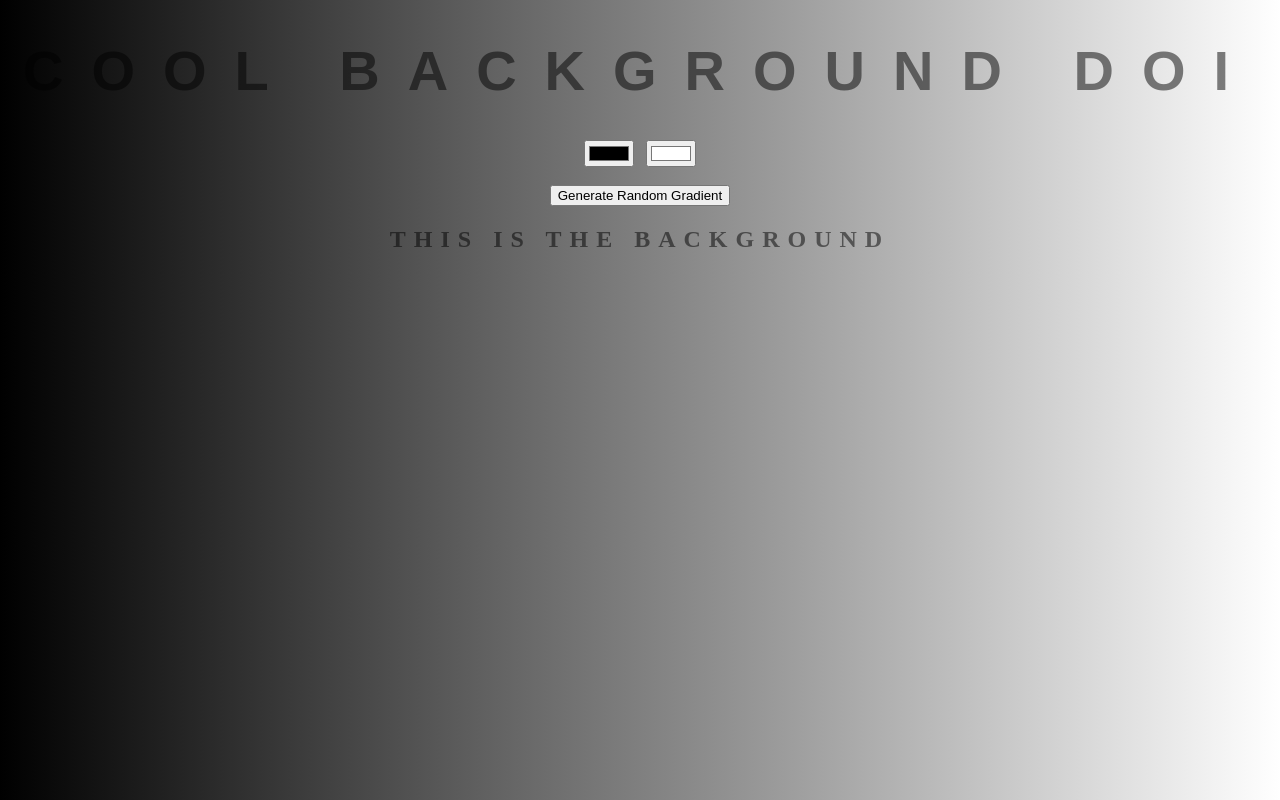
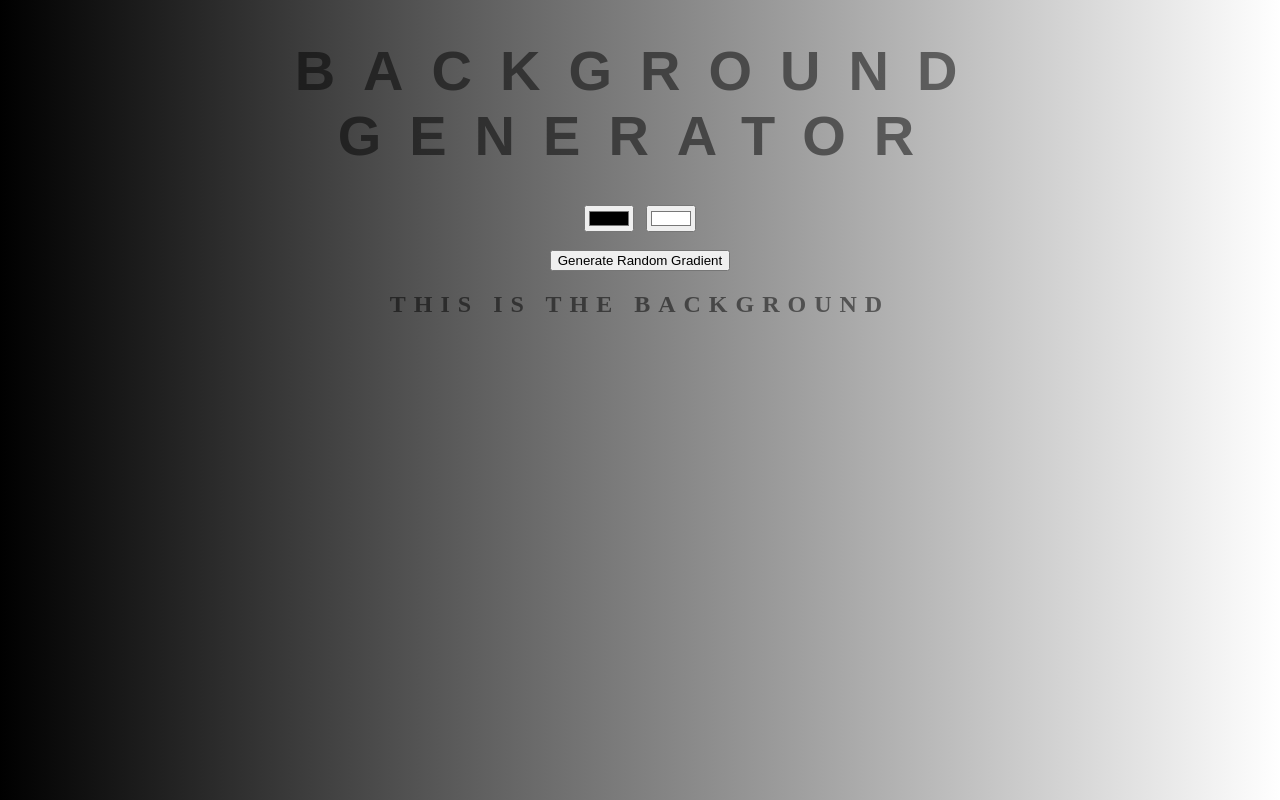
Before and after one commit to monirulhasankomol/background-generator, a plain HTML site: page index.html in a window 1280 px wide. Drawn offline with Linux system fonts and the light colour scheme.

Commit message:
reverting back to old title

```diff
--- a/index.html
+++ b/index.html
@@ -7,7 +7,7 @@
 </head>
 
 <body id="gradient">
-	<h1>COOL Background DOI</h1>
+	<h1>Background Generator</h1>
 	<input class="color1" type="color" name="color1" value="#000000">
 	<input class="color2" type="color" name="color2" value="#ffffff">
 	<br>
```
